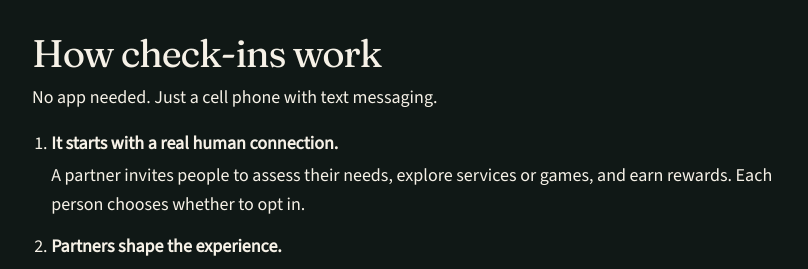
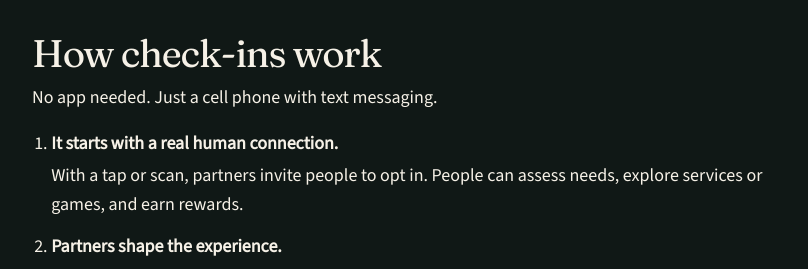
Before and after one commit to hopeonesource/hope1source.org, a React (Vite) app in the folder preview-v4/: page /about in a window 1280 px wide. Shown: the part 1360-1629 px from the top of the page, without its empty margins (228-1036 px from the left). Built offline with nearby package versions, Linux system fonts and the light colour scheme.

Commit message:
Add tap or scan to concise check-in invitation

```diff
--- a/preview-v4/src/pages/About.jsx
+++ b/preview-v4/src/pages/About.jsx
@@ -104,8 +104,8 @@ export default function About() {
             <ol className="about-checkins-steps">
               <li>
                 <strong>It starts with a real human connection.</strong>
-                A partner invites people to assess their needs, explore services or games, and earn rewards.
-                Each person chooses whether to opt in.
+                With a tap or scan, partners invite people to opt in. People can assess needs, explore
+                services or games, and earn rewards.
               </li>
               <li>
                 <strong>Partners shape the experience.</strong>
```
Also changed, not shown: 1 other file (tests, documents, lock files or other folders).
